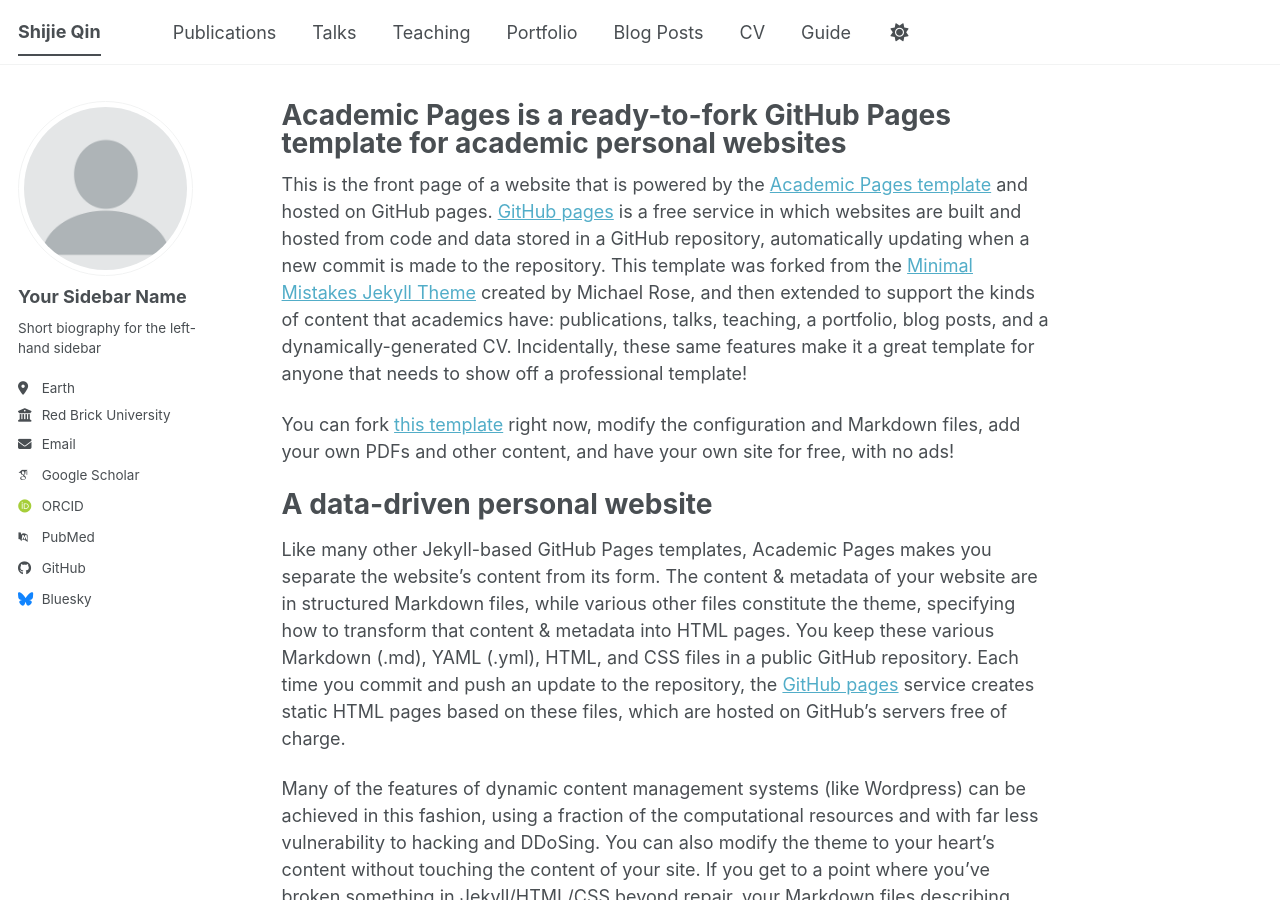
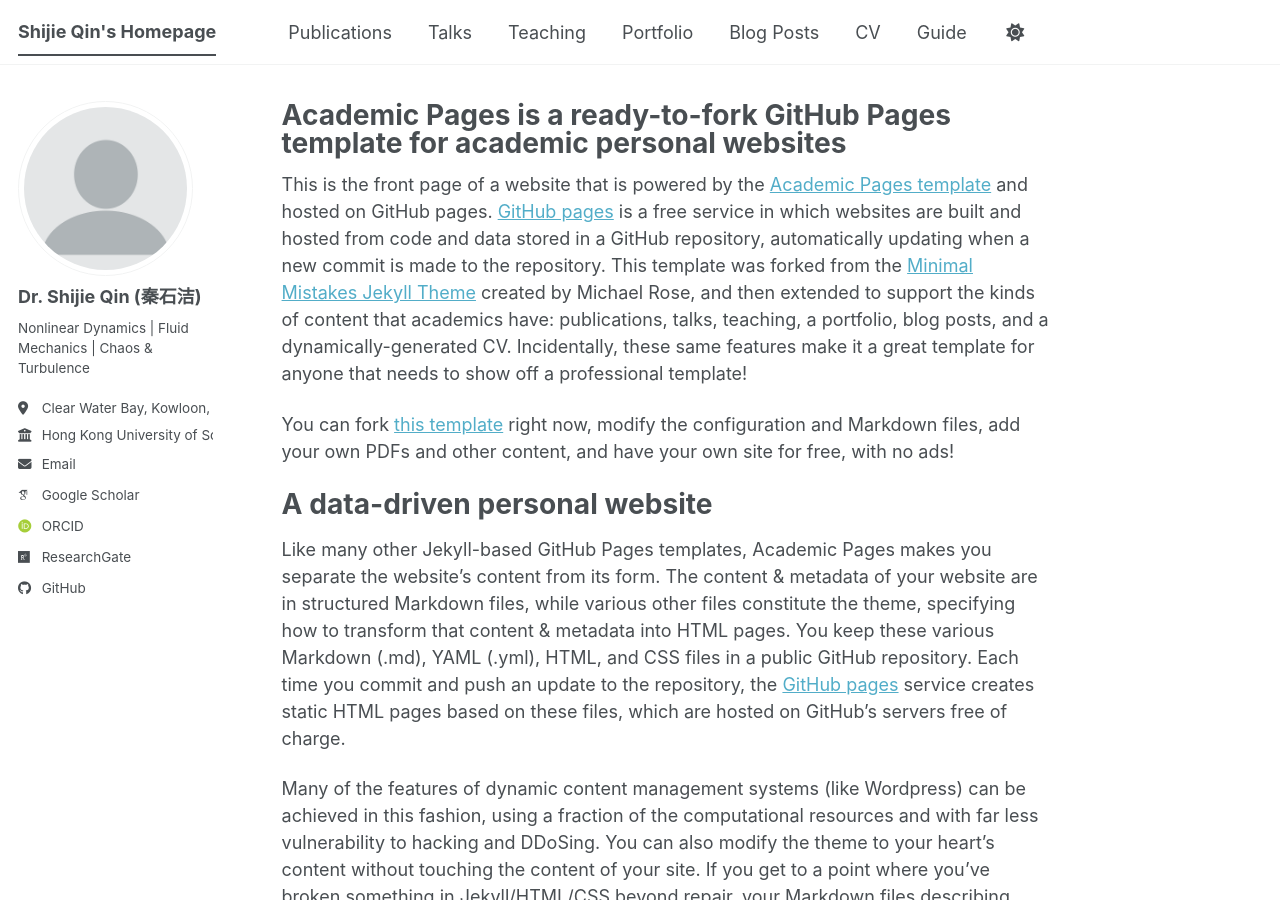
Before and after one commit to sjqin/sjqin.github.io, a Jekyll site: the page built from _pages/about.md, in a window 1280 px wide and 900 px high. Built offline with Jekyll 4.4.1, drawn with Linux system fonts in a browser that asks for light colours; some web fonts are replaced; a script bundle is joined from its source files by our own code; library files that are not in the unit come from our copies.

Commit message:
Update _config.yml

```diff
--- a/_config.yml
+++ b/_config.yml
@@ -9,7 +9,7 @@
 # Basic Site Settings
 locale                   : "en-US"
 site_theme               : "default" # The available themes options are "default", "air", "sunrise", "mint", "dirt" and "contrast"
-title                    : "Shijie Qin"
+title                    : "Shijie Qin's Homepage"
 title_separator          : "-"
 name                     : &name "Shijie Qin"
 description              : &description "Shijie Qin's academic portfolio"   # Update this with a general description of your site, this is the default if not overridden by a page
@@ -24,25 +24,25 @@
 author:
   # Biographic information
   avatar           : "profile.png"
-  name             : "Your Sidebar Name"
+  name             : "Dr. Shijie Qin (秦石洁)"
   pronouns         : # example: "she/her"
-  bio              : "Short biography for the left-hand sidebar"
-  location         : "Earth"
-  employer         : "Red Brick University"
+  bio              : "Nonlinear Dynamics | Fluid Mechanics | Chaos & Turbulence"
+  location         : "Clear Water Bay, Kowloon, Hong Kong"
+  employer         : "Hong Kong University of Science and Technology (HKUST)"
   uri              : # URL
-  email            : "none@example.org"
+  email            : "shijieqin@ust.hk"
 
   # Academic websites
   academia         : # URL
   arxiv            : # URL - Update with the correct link to your profile
-  googlescholar    : "https://scholar.google.com/citations?user=PS_CX0AAAAAJ"
+  googlescholar    : "https://scholar.google.com.hk/citations?user=idHcluQAAAAJ&hl=zh-CN&oi=ao"
   inspire-hep      : # URL
   impactstory      : # URL
-  orcid            : "https://orcid.org/yourorcidurl"
+  orcid            : "https://orcid.org/0000-0002-0809-1766"
   semantic         : # URL
   ssrn             : # URL
-  pubmed           : "https://www.ncbi.nlm.nih.gov/pubmed/?term=john+snow"
-  researchgate     : # URL
+  pubmed           : # URL
+  researchgate     : "https://www.researchgate.net/profile/Shijie-Qin-2?ev=hdr_xprf"
   scopus           : # URL
   zotero           : # URL
 
@@ -51,13 +51,13 @@
   bitbucket        : # Username - Update with your username on the site
   codepen          : # Username
   dribbble         : # Username
-  github           : "academicpages"
+  github           : "https://github.com/sjqin"
   kaggle           : # Username
   stackoverflow    : # User number or user number and name (i.e., use "1" or "1/jeff-atwood")
 
   # Social media
   artstation       : # Username
-  bluesky          : "bsky.app" # Replace this with you Bluesky username
+  bluesky          : # Replace this with you Bluesky username
   facebook         : # Username
   flickr           : # Username
   foursquare       : # Username
@@ -84,12 +84,12 @@
 
 # Publication Category - The following the list of publication categories and their headings
 publication_category:
-  books:
-    title: 'Books'
+  #books:
+    #title: 'Books'
   manuscripts:
     title: 'Journal Articles'
-  conferences:
-    title: 'Conference Papers'
+  #conferences:
+    #title: 'Conference Papers'
 
 # Site Settings
 teaser                   :  # filename of teaser fallback teaser image placed in /images/ for social media previews
```
